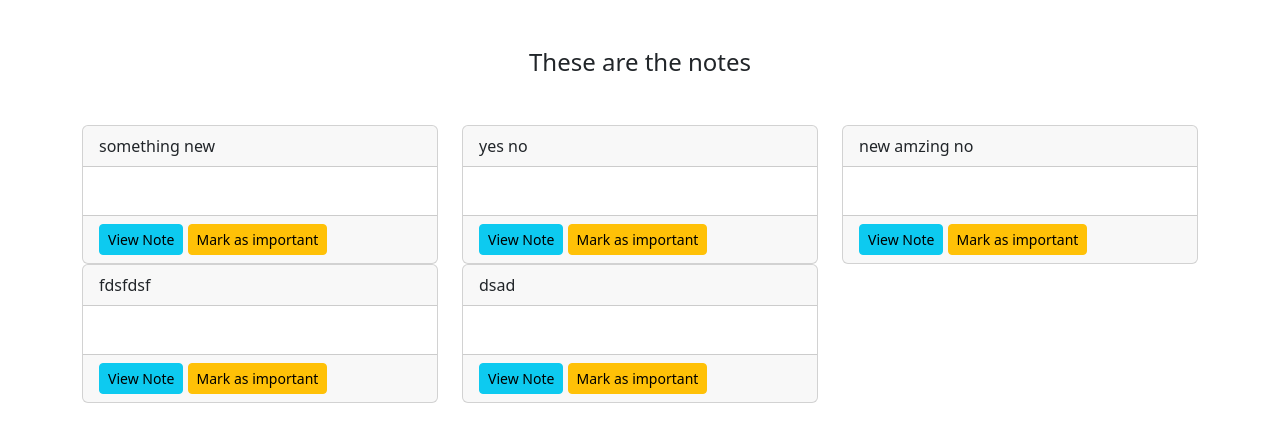
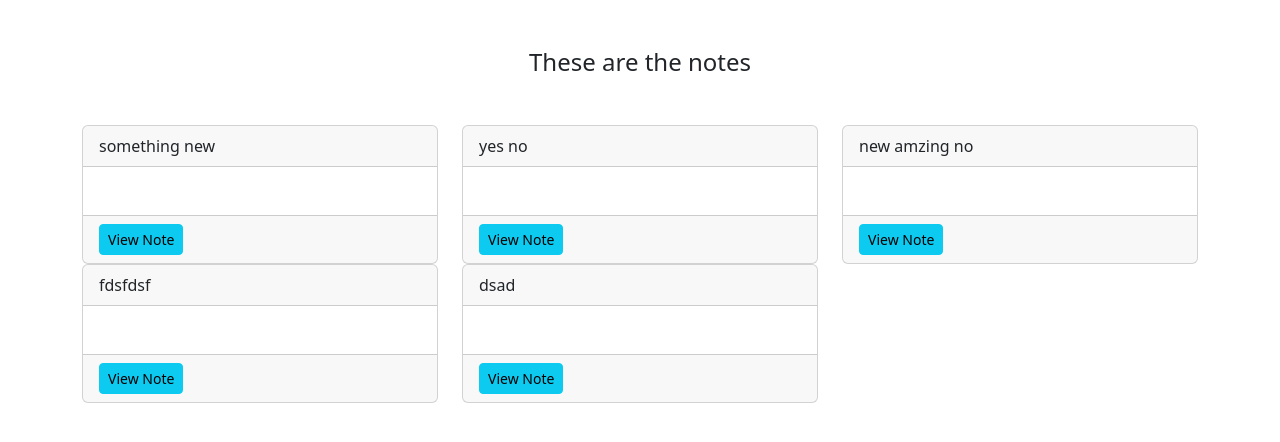
Before and after one commit to BrendanChing/NeatNotes, a Django app: page /smart/notes/ in a window 1280 px wide. Shown: the part 54-496 px from the top of the page. Run offline with Django 5.2, Linux system fonts and the light colour scheme; a user stored in the database is signed in; data comes from the database, SQL or seed files in the repository.

Commit message:
fixed views by importing get_object_or_404 and redirect

```diff
--- a/notes/templates/notes/notes_list.html
+++ b/notes/templates/notes/notes_list.html
@@ -21,42 +21,12 @@
             </div>
             <div class="card-footer">
                 <a href="{% url 'notes.detail' pk=note.id %}" class="btn btn-info btn-sm">View Note</a>
-                <button class="btn btn-warning btn-sm toggle-important" data-id="{{ note.pk }}">
-                    {% if note.is_important %}
-                        Mark as not important
-                    {% else %}
-                        Mark as important
-                    {% endif %}
-                </button>
             </div>
         </div>
     </div>
     {% endfor %}
 </div>
 
-<script src="https://code.jquery.com/jquery-3.6.0.min.js"></script>
-<script>
-    $(document).ready(function(){
-        $('.toggle-important').click(function(){
-            var button = $(this);
-            var noteId = button.data('id');
-            $.ajax({
-                url: '/note/' + noteId + '/toggle-important/',
-                method: 'POST',
-                data: {
-                    csrfmiddlewaretoken: '{{ csrf_token }}'
-                },
-                success: function(response) {
-                    var importantStatus = response.is_important;
-                    if (importantStatus) {
-                        button.text('Mark as not important');
-                    } else {
-                        button.text('Mark as important');
-                    }
-                }
-            });
-        });
-    });
-</script>
+
 
 {% endblock %}
--- a/notes/views.py
+++ b/notes/views.py
@@ -1,4 +1,4 @@
-from django.shortcuts import render
+from django.shortcuts import render, get_object_or_404, redirect
 from .models import Notes
 from django.views.generic import CreateView, ListView, DetailView, UpdateView, DeleteView
 from . forms import NotesForm
@@ -58,4 +58,4 @@ def toggle_important(request, pk):
     note = get_object_or_404(Notes, pk=pk)
     note.is_important = not note.is_important
     note.save()
-    return JsonResponse({'is_important': note.is_important})
+    return redirect('note_detail', pk=pk)
```
Also changed, not shown: notes/templates/notes/notes_detail.html (+19 -0 lines).
